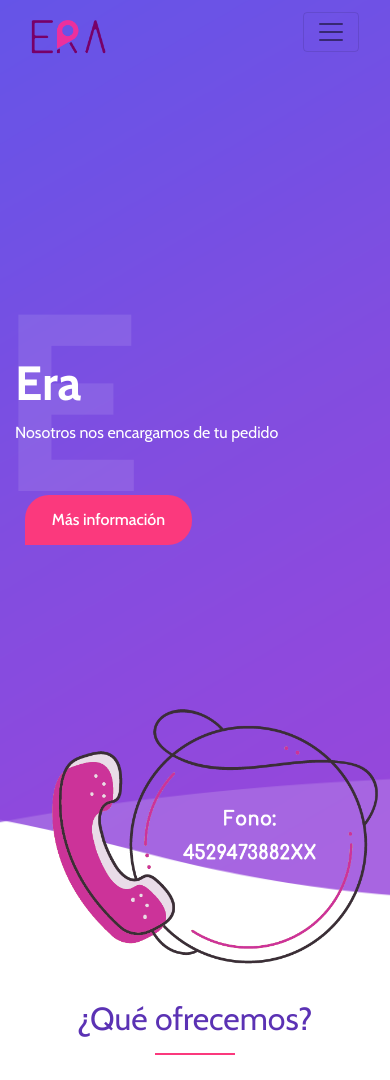
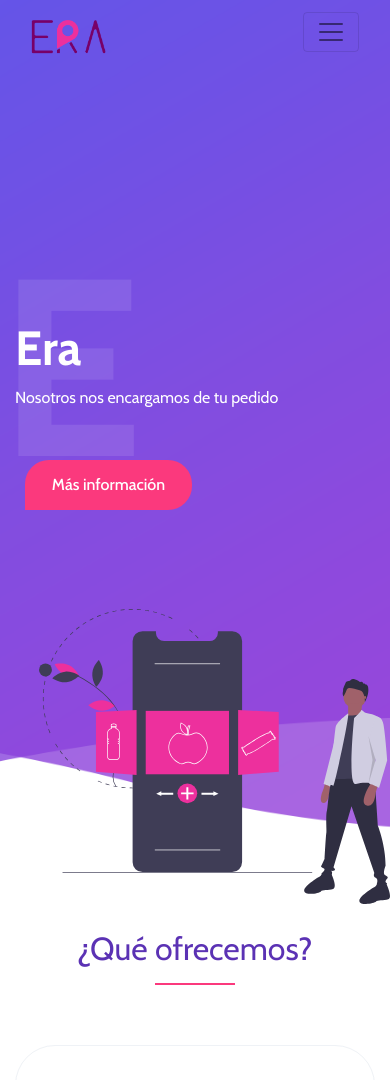
Before and after one commit to Estebansalazar/era, a plain HTML site: page index.html in a window 390 px wide. Shown: the top 1080 px of the page. Drawn offline with nearby package versions, Linux system fonts and the light colour scheme; files whose address does not match are found by name.

Commit message:
responsive size

```diff
--- a/index.html
+++ b/index.html
@@ -84,8 +84,8 @@
             </div>
         </div>
         <!-- Welcome thumb -->
-        <div class="welcome-thumb wow fadeInDown" data-wow-delay="0.5s">
-            <img src="img/header-bg.png" alt="">
+        <div class="welcome-thumb wow fadeInDown ml-4" data-wow-delay="0.5s">
+            <img  src="img/undraw_healthy_options_sdo3.svg" alt="">
         </div>
     </section>
     <!-- ***** Bienvenida ***** -->
--- a/style.css
+++ b/style.css
@@ -400,7 +400,7 @@ p {
 
 .wellcome_area {
     background-image: url(img/bg-img/welcome-bg.png);
-    height: 900px;
+    height: 830px;
     position: relative;
     z-index: 1;
     background-position: bottom center;
@@ -421,7 +421,7 @@ p {
 .welcome-thumb {
     width: 45%;
     position: absolute;
-    bottom: 250px;
+    bottom: 50px;
     right: 85px;
     z-index: 9;
     width: 40%;
```
Also changed, not shown: img/undraw_healthy_options_sdo3.svg (added).
